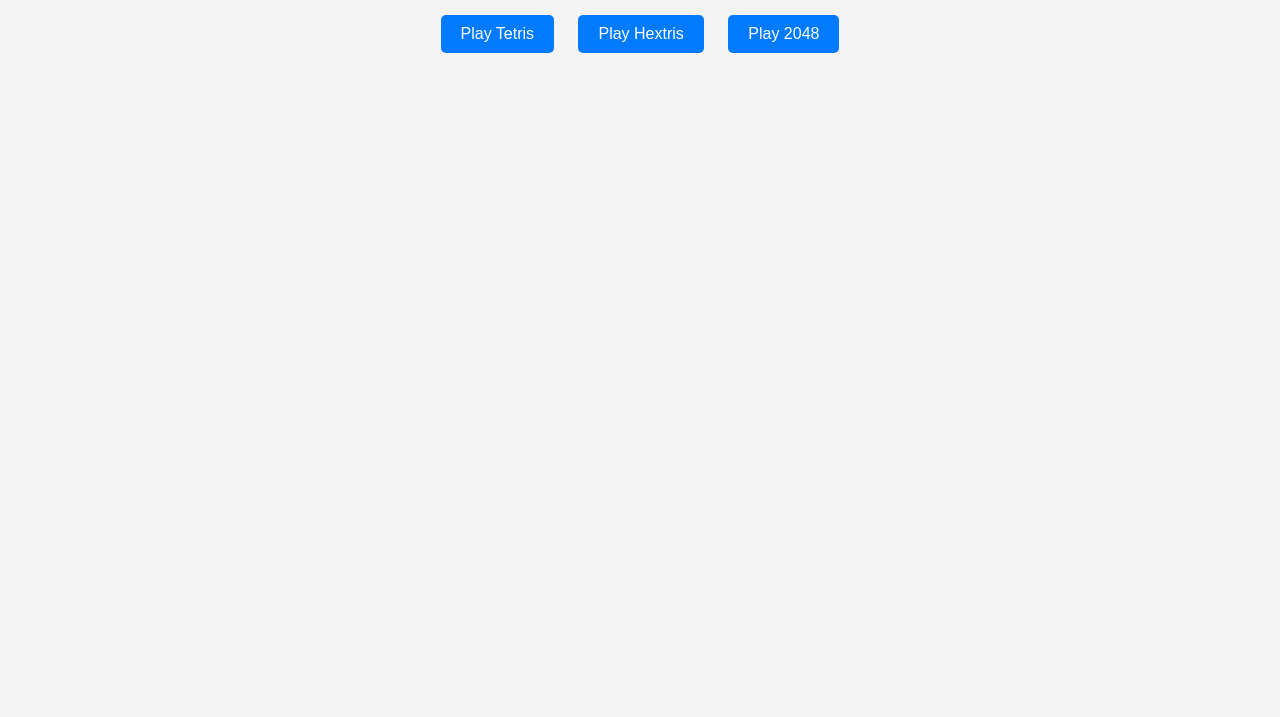
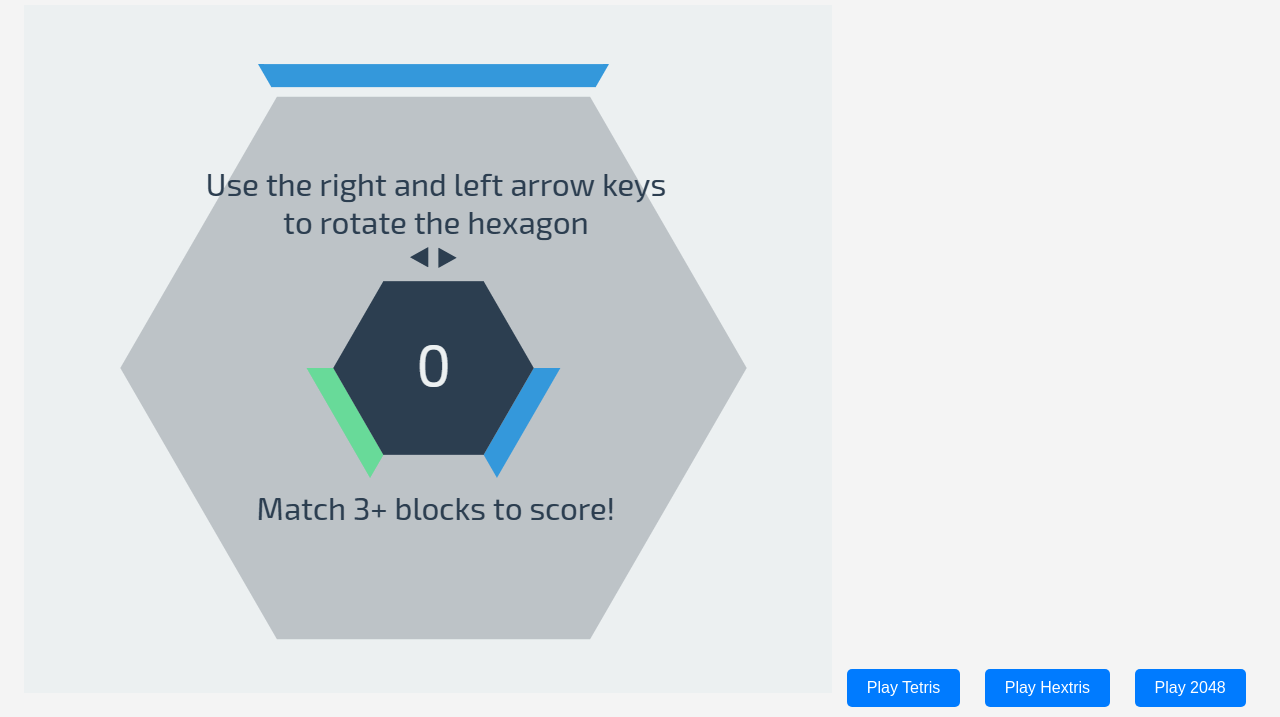
Before and after one commit to fallingcart7401/webgms2, a plain HTML site: page index.html in a window 1280 px wide. Shown: the part 113-830 px from the top of the page. Before the commit the page ends 800 px from the top, so only its background shows below. Drawn offline with Linux system fonts and the light colour scheme.

Commit message:
Add files via upload

```diff
--- a/index.html
+++ b/index.html
@@ -16,6 +16,7 @@
 
     <!-- Game Buttons -->
     <div class="game-container">
+        <img src="images/hextris.png" alt="Hextris" class="game-image">
         <button onclick="window.open('games/tetris/index.html', '_blank')">
             Play Tetris
         </button>
```
